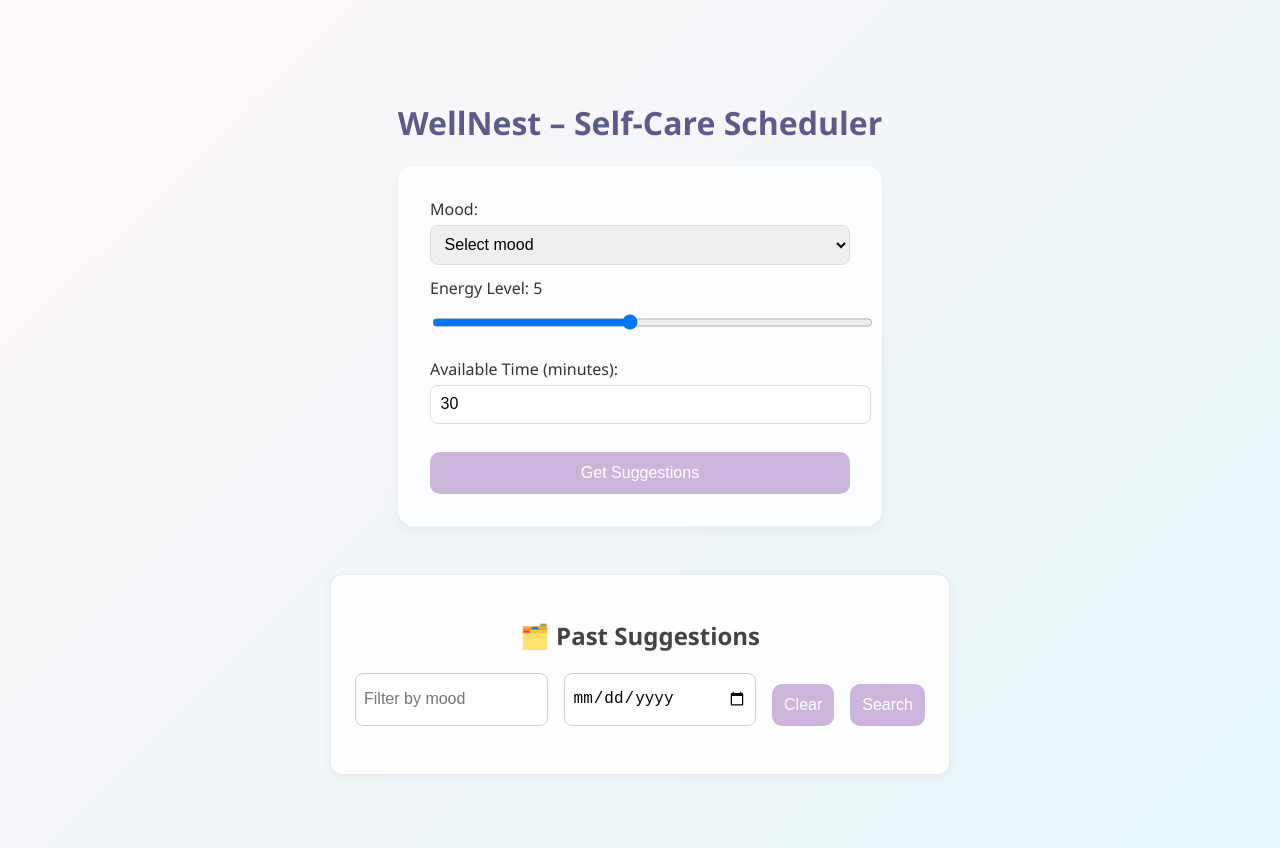
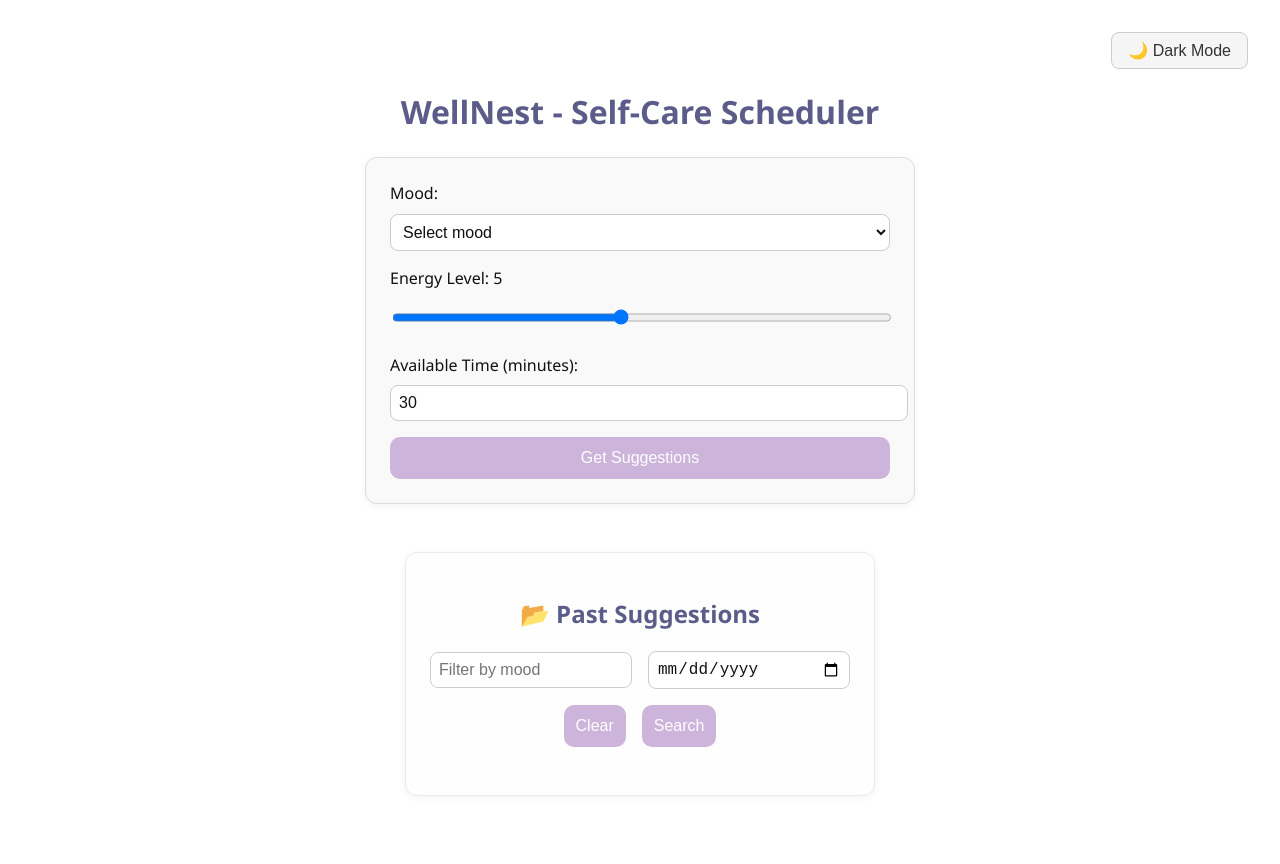
Before and after one commit to saniyajadhav12/WellNest, a React (Vite) app in the folder client/: page / in a window 1280 px wide. Built offline with nearby package versions, Linux system fonts and the light colour scheme.

Commit message:
dark theme logic

```diff
--- a/client/src/components/InputForm.tsx
+++ b/client/src/components/InputForm.tsx
@@ -3,9 +3,10 @@ import axios from 'axios';
 
 interface Props {
   onSuggestionsReceived: (suggestions: string[]) => void;
+  theme: "light" | "dark";
 }
 
-const InputForm: React.FC<Props> = ({ onSuggestionsReceived }) => {
+const InputForm: React.FC<Props> = ({ onSuggestionsReceived, theme }) => {
   const [mood, setMood] = useState('');
   const [energy, setEnergy] = useState(5);
   const [time, setTime] = useState(30);
@@ -28,11 +29,43 @@ const InputForm: React.FC<Props> = ({ onSuggestionsReceived }) => {
     }
   };
 
+  const cardStyle = {
+    backgroundColor: theme === "dark" ? "#1e1e1e" : "#f9f9f9",
+    color: theme === "dark" ? "#f1f1f1" : "#111",
+    border: `1px solid ${theme === "dark" ? "#333" : "#ddd"}`,
+    borderRadius: "12px",
+    padding: "1.5rem",
+    boxShadow: theme === "dark" ? "0 2px 8px rgba(255,255,255,0.05)" : "0 2px 8px rgba(0,0,0,0.05)",
+    maxWidth: "500px",
+    margin: "0 auto",
+  };
+
+  const inputStyle = {
+    backgroundColor: theme === "dark" ? "#2a2a2a" : "#fff",
+    color: theme === "dark" ? "#f1f1f1" : "#111",
+    border: `1px solid ${theme === "dark" ? "#444" : "#ccc"}`,
+    padding: "0.5rem",
+    borderRadius: "8px",
+    width: "100%",
+  };
+
+  const labelStyle = {
+    display: "flex",
+    flexDirection: "column" as const,
+    gap: "0.3rem",
+  };
+
   return (
-    <form onSubmit={handleSubmit} style={{ display: 'flex', flexDirection: 'column', gap: '12px' }}>
-      <label>
+    <form onSubmit={handleSubmit} style={cardStyle}>
+      <div style={{ display: 'flex', flexDirection: 'column', gap: '1rem' }}>
+        <label style={labelStyle}>
           Mood:
-        <select value={mood} onChange={(e) => setMood(e.target.value)} required>
+          <select
+            value={mood}
+            onChange={(e) => setMood(e.target.value)}
+            required
+            style={inputStyle}
+          >
             <option value="">Select mood</option>
             <option value="happy">Happy</option>
             <option value="tired">Tired</option>
@@ -41,7 +74,7 @@ const InputForm: React.FC<Props> = ({ onSuggestionsReceived }) => {
           </select>
         </label>
 
-      <label>
+        <label style={labelStyle}>
           Energy Level: {energy}
           <input
             type="range"
@@ -49,10 +82,16 @@ const InputForm: React.FC<Props> = ({ onSuggestionsReceived }) => {
             max={10}
             value={energy}
             onChange={(e) => setEnergy(Number(e.target.value))}
+            style={{
+              width: "100%",
+              boxSizing: "border-box",
+              marginTop: "0.3rem",
+              paddingRight: "0px",
+            }}
           />
         </label>
 
-      <label>
+        <label style={labelStyle}>
           Available Time (minutes):
           <input
             type="number"
@@ -61,10 +100,27 @@ const InputForm: React.FC<Props> = ({ onSuggestionsReceived }) => {
             value={time}
             onChange={(e) => setTime(Number(e.target.value))}
             required
+            style={inputStyle}
           />
         </label>
 
-      <button type="submit">Get Suggestions</button>
+        <button
+          type="submit"
+          className="btn"
+          // style={{
+          //   padding: "0.75rem",
+          //   borderRadius: "8px",
+          //   border: "none",
+          //   backgroundColor: theme === "dark" ? "#444" : "#333",
+          //   color: "#fff",
+          //   fontWeight: "bold",
+          //   cursor: "pointer",
+          //   transition: "background 0.3s ease",
+          // }}
+        >
+          Get Suggestions
+        </button>
+      </div>
     </form>
   );
 };
--- a/client/src/components/PastSuggestions.tsx
+++ b/client/src/components/PastSuggestions.tsx
@@ -11,25 +11,21 @@ type Suggestion = {
   created_at: string;
 };
 
-const PastSuggestions: React.FC = () => {
+const PastSuggestions: React.FC<{ theme: "light" | "dark" }> = ({ theme }) => {
   const [data, setData] = useState<Suggestion[]>([]);
   const [mood, setMood] = useState("");
   const [date, setDate] = useState("");
   const [loading, setLoading] = useState(false);
   const [page, setPage] = useState(1);
-  const limit = 5; // Number of entries per page
+  const limit = 5;
   const offset = (page - 1) * limit;
 
   const fetchSuggestions = async () => {
     if (!mood && !date) return;
 
-    setLoading(true); // show loading text or spinner
+    setLoading(true);
 
     try {
-      const params: any = {};
-      if (mood) params.mood = mood;
-      if (date) params.date = date;
-
       const res = await axios.get<{ results: Suggestion[] }>(
         "http://localhost:8000/suggestions",
         {
@@ -43,7 +39,6 @@ const PastSuggestions: React.FC = () => {
       );
 
       setData(res.data.results || []);
-
       if (res.data.results?.length === 0) {
         toast.info("No suggestions found for the selected filters.");
       }
@@ -51,7 +46,7 @@ const PastSuggestions: React.FC = () => {
       console.error("Error fetching suggestions:", err);
       toast.error("Something went wrong while fetching suggestions.");
     } finally {
-      setLoading(false); // hide loading text or spinner
+      setLoading(false);
     }
   };
 
@@ -68,21 +63,54 @@ const PastSuggestions: React.FC = () => {
     }
   }, [page]);
 
+  const cardStyle = {
+    border: `1px solid ${theme === "dark" ? "#444" : "#ddd"}`,
+    borderRadius: "10px",
+    padding: "1rem",
+    backgroundColor: theme === "dark" ? "#2a2a2a" : "#fafafa",
+    color: theme === "dark" ? "#f1f1f1" : "#111",
+    boxShadow: theme === "dark"
+      ? "0 1px 4px rgba(255,255,255,0.05)"
+      : "0 1px 4px rgba(0,0,0,0.03)",
+  };
+
+  const inputStyle = {
+    padding: "0.5rem",
+    borderRadius: "8px",
+    border: `1px solid ${theme === "dark" ? "#555" : "#ccc"}`,
+    backgroundColor: theme === "dark" ? "#1a1a1a" : "#fff",
+    color: theme === "dark" ? "#f1f1f1" : "#111",
+    flex: "1 1 150px",
+  };
+
+  const buttonStyle = {
+    padding: "0.5rem 1rem",
+    borderRadius: "8px",
+    border: "none",
+    backgroundColor: theme === "dark" ? "#444" : "#333",
+    color: "#fff",
+    cursor: "pointer",
+  };
+
   return (
     <div
       className="fade-in"
       style={{
         marginTop: "3rem",
         padding: "1.5rem",
-        backgroundColor: "#fefeff",
+        backgroundColor: theme === "dark" ? "#1e1e1e" : "#fefeff",
         borderRadius: "12px",
-        boxShadow: "0 2px 8px rgba(0,0,0,0.05)",
-        border: "1px solid #eaeaea",
+        boxShadow: theme === "dark"
+          ? "0 2px 8px rgba(255,255,255,0.03)"
+          : "0 2px 8px rgba(0,0,0,0.05)",
+        border: `1px solid ${theme === "dark" ? "#333" : "#eaeaea"}`,
+        color: theme === "dark" ? "#f1f1f1" : "#111",
+        maxWidth: "420px",
+        marginLeft: "auto",
+        marginRight: "auto",
       }}
     >
-      <h2 style={{ marginBottom: "1rem", color: "#444" }}>
-        🗂️ Past Suggestions
-      </h2>
+      <h2 style={{ marginBottom: "1rem" }}>📂 Past Suggestions</h2>
 
       <div
         style={{
@@ -90,6 +118,8 @@ const PastSuggestions: React.FC = () => {
           flexWrap: "wrap",
           gap: "1rem",
           marginBottom: "1.5rem",
+          justifyContent: "center",
+          alignItems: "center",
         }}
       >
         <input
@@ -97,78 +127,51 @@ const PastSuggestions: React.FC = () => {
           placeholder="Filter by mood"
           value={mood}
           onChange={(e) => setMood(e.target.value)}
-          style={{
-            padding: "0.5rem",
-            borderRadius: "8px",
-            border: "1px solid #ccc",
-            flex: "1 1 150px",
-          }}
+          style={inputStyle}
         />
 
         <input
           type="date"
-          value={date === "today" ? "" : date}
+          value={date}
           onChange={(e) => setDate(e.target.value)}
-          style={{
-            padding: "0.5rem",
-            borderRadius: "8px",
-            border: "1px solid #ccc",
-            flex: "1 1 150px",
-          }}
+          style={inputStyle}
         />
-        <button onClick={handleClear}>Clear</button>
+
+        <button
+          onClick={handleClear}
+          // style={buttonStyle}
+          className="btn"
+        >
+          Clear
+        </button>
         <button
           onClick={() => {
-            setPage(1); // reset to first page on new search
+            setPage(1);
             fetchSuggestions();
           }}
+          // style={buttonStyle}
+          className="btn"
         >
           Search
         </button>
       </div>
 
       {loading && (
-        <p style={{ fontStyle: "italic", color: "#888", marginBottom: "1rem" }}>
+        <p style={{ fontStyle: "italic", color: theme === "dark" ? "#ccc" : "#888" }}>
           Loading suggestions...
         </p>
       )}
 
-      {/* Fallback Messages */}
-      {/* {!mood && !date && data.length === 0 ? (
-        <p style={{ fontStyle: "italic", color: "#888" }}>
-          Use the filters above to view past suggestions.
-        </p>
-      ) : !data.length ? (
-        <p style={{ fontStyle: "italic", color: "#888" }}>
-          No suggestions found for the selected filters.
-        </p>
-      ) : ( */}
       <div style={{ display: "grid", gap: "1rem" }}>
         {data.map((item) => (
-          <div
-            key={item.id}
-            className="fade-in"
-            style={{
-              border: "1px solid #ddd",
-              borderRadius: "10px",
-              padding: "1rem",
-              backgroundColor: "#fafafa",
-              boxShadow: "0 1px 4px rgba(0,0,0,0.03)",
-            }}
-          >
-            <div
-              style={{
-                fontWeight: "bold",
-                marginBottom: "0.25rem",
-                color: "#333",
-              }}
-            >
+          <div key={item.id} className="fade-in" style={cardStyle}>
+            <div style={{ fontWeight: "bold", marginBottom: "0.25rem" }}>
               {item.mood} • Energy: {item.energy} • Time: {item.time} min
             </div>
             <div
               style={{
                 fontSize: "0.85rem",
-                color: "#777",
+                color: theme === "dark" ? "#bbb" : "#777",
                 marginBottom: "0.5rem",
               }}
             >
@@ -178,7 +181,7 @@ const PastSuggestions: React.FC = () => {
           </div>
         ))}
       </div>
-      {/* )} */}
+
       {data.length > 0 && (
         <div
           style={{
@@ -190,14 +193,28 @@ const PastSuggestions: React.FC = () => {
         >
           <button
             onClick={() => setPage((prev) => Math.max(prev - 1, 1))}
+            className="btn"
             disabled={page === 1}
+            // style={{
+            //   ...buttonStyle,
+            //   opacity: page === 1 ? 0.5 : 1,
+            //   cursor: page === 1 ? "not-allowed" : "pointer",
+            // }}
           >
             ⬅️ Previous
           </button>
-          <span>Page {page}</span>
+
+          <span style={{ fontWeight: "bold", fontSize: "1rem", alignContent: "center", justifyContent: "center" }}>Page {page}</span>
+
           <button
             onClick={() => setPage((prev) => prev + 1)}
             disabled={data.length < limit}
+            className="btn"
+            // style={{
+            //   ...buttonStyle,
+            //   opacity: data.length < limit ? 0.5 : 1,
+            //   cursor: data.length < limit ? "not-allowed" : "pointer",
+            // }}
           >
             Next ➡️
           </button>
--- a/client/src/components/Suggestions.tsx
+++ b/client/src/components/Suggestions.tsx
@@ -1,44 +1,45 @@
-// import React from 'react';
-
-// interface Props {
-//   suggestions: string[];
-// }
-
-// const Suggestions: React.FC<Props> = ({ suggestions }) => {
-//   if (suggestions.length === 0) return null;
-
-//   return (
-//     <div style={{ marginTop: '1.5rem' }}>
-//       <h2>🧘 Your Self-Care Suggestions</h2>
-//       <ul style={{ listStyle: 'disc', paddingLeft: '1.5rem' }}>
-//         {suggestions.map((item, index) => (
-//           <li key={index} style={{ marginBottom: '0.5rem' }}>
-//             {item}
-//           </li>
-//         ))}
-//       </ul>
-//     </div>
-//   );
-// };
-
-// export default Suggestions;
-
-
 import React from 'react';
 
 interface Props {
   suggestions: string[];
+  theme: "light" | "dark";
 }
 
-const Suggestions: React.FC<Props> = ({ suggestions }) => {
+const Suggestions: React.FC<Props> = ({ suggestions, theme }) => {
   if (suggestions.length === 0) return null;
 
+  const containerStyle = {
+    marginTop: '2rem',
+    padding: '1.5rem',
+    borderRadius: '12px',
+    backgroundColor: theme === 'dark' ? '#1e1e1e' : '#f9f9f9',
+    color: theme === 'dark' ? '#f9f9f9' : '#111',
+    border: `1px solid ${theme === 'dark' ? '#333' : '#ddd'}`,
+    maxWidth: '700px',
+    marginInline: 'auto',
+  };
+
+  const listItemStyle = {
+    padding: '0.75rem 1rem',
+    backgroundColor: theme === 'dark' ? '#2a2a2a' : '#fff',
+    color: theme === 'dark' ? '#ffffff' : '#111',
+    borderRadius: '10px',
+    marginBottom: '0.75rem',
+    fontSize: '1rem',
+    display: 'flex',
+    alignItems: 'center',
+    gap: '0.5rem',
+    boxShadow: theme === 'dark' ? '0 1px 4px rgba(255,255,255,0.05)' : '0 1px 4px rgba(0,0,0,0.05)',
+  };
+
   return (
-    <div style={{ marginTop: '2rem' }}>
-      <h2>Wellness Suggestions</h2>
-      <ul>
+    <div style={containerStyle}>
+      <h2 style={{ marginBottom: '1rem', textAlign: 'center', fontSize: '1.4rem' }}>
+        🧘 Wellness Suggestions
+      </h2>
+      <ul style={{ listStyle: 'none', padding: 0 }}>
         {suggestions.map((item, index) => (
-          <li key={index} style={{ padding: '6px 0' }}>
+          <li key={index} style={listItemStyle}>
             🌿 {item}
           </li>
         ))}
--- /dev/null
+++ b/client/src/context/ThemeContext.tsx
@@ -0,0 +1,35 @@
+import React, { createContext, useContext, useState, useEffect } from "react";
+
+type Theme = "light" | "dark";
+
+const ThemeContext = createContext<{
+  theme: Theme;
+  toggleTheme: () => void;
+}>({ theme: "light", toggleTheme: () => {} });
+
+export const ThemeProvider: React.FC<{ children: React.ReactNode }> = ({ children }) => {
+  const [theme, setTheme] = useState<Theme>("light");
+
+  useEffect(() => {
+    const saved = localStorage.getItem("theme") as Theme;
+    if (saved) setTheme(saved);
+  }, []);
+
+  const toggleTheme = () => {
+    const next = theme === "light" ? "dark" : "light";
+    setTheme(next);
+    localStorage.setItem("theme", next);
+  };
+
+  useEffect(() => {
+    document.body.className = theme; // apply class to body
+  }, [theme]);
+
+  return (
+    <ThemeContext.Provider value={{ theme, toggleTheme }}>
+      {children}
+    </ThemeContext.Provider>
+  );
+};
+
+export const useTheme = () => useContext(ThemeContext);
--- a/client/src/index.css
+++ b/client/src/index.css
@@ -1,16 +1,20 @@
-/* index.css */
-
-body {
+html, body {
   margin: 0;
   padding: 0;
+  height: 100%;
+  width: 100%;
   font-family: 'Segoe UI', sans-serif;
-  background: linear-gradient(135deg, #fef6f9, #e6f7fa); /* calming gradient */
+  transition: background-color 0.3s ease, color 0.3s ease;
+}
+
+body.light {
+  background: linear-gradient(135deg, #fef6f9, #e6f7fa);
   color: #333;
-  min-height: 100vh;
-  display: flex;
-  justify-content: center;
-  align-items: flex-start;
-  padding-top: 3rem;
+}
+
+body.dark {
+  background-color: #111;
+  color: #f1f1f1;
 }
 
 h1, h2 {
@@ -25,10 +29,11 @@ form {
   box-shadow: 0 4px 12px rgba(0, 0, 0, 0.06);
   width: 100%;
   max-width: 420px;
-  margin: 0 auto;
+  margin: 2rem auto;
   animation: fadeIn 0.8s ease-in;
 }
 
+/* Inputs */
 input, select {
   width: 100%;
   padding: 0.6rem;
@@ -36,25 +41,49 @@ input, select {
   border-radius: 8px;
   border: 1px solid #ddd;
   font-size: 1rem;
+  background-color: #fff;
+  color: #111;
 }
 
+body.dark input, body.dark select {
+  background-color: #1a1a1a;
+  color: #f1f1f1;
+  border: 1px solid #444;
+}
+
+/* Buttons */
 button {
-  background-color: #cdb4db;
-  color: white;
-  border: none;
   padding: 0.75rem;
   font-size: 1rem;
-  margin-top: 1rem;
+  /* margin-top: 1rem; */
   border-radius: 10px;
   cursor: pointer;
+  border: none;
   transition: background-color 0.3s ease, transform 0.2s ease;
 }
 
-button:hover {
-  background-color: #b295c9;
-  transform: translateY(-2px);
+body.light button {
+  background-color: #cdb4db;
+  color: white;
+  /* border: none; */
 }
 
+body.light button:hover {
+  background-color: #b295c9;
+  /* transform: translateY(-2px); */
+}
+
+body.dark button {
+  background-color: #444;
+  color: #f1f1f1;
+}
+
+body.dark button:hover {
+  background-color: #666;
+  /* transform: translateY(-2px); */
+}
+
+/* Suggestion cards */
 ul {
   padding: 0;
   list-style: none;
@@ -69,7 +98,12 @@ li {
   animation: fadeIn 0.5s ease-in;
 }
 
-/* ✨ Fade-in Animation */
+body.dark li {
+  background-color: #1a1a1a;
+  border: 1px solid #333;
+}
+
+/* Animations */
 @keyframes fadeIn {
   from {
     opacity: 0;
--- a/client/src/main.tsx
+++ b/client/src/main.tsx
@@ -3,11 +3,14 @@ import ReactDOM from 'react-dom/client';
 import App from './App';
 import './index.css';
 import { BrowserRouter } from 'react-router-dom';
+import { ThemeProvider } from './context/ThemeContext';
 
 ReactDOM.createRoot(document.getElementById('root')!).render(
   <React.StrictMode>
-    <BrowserRouter>
-      <App />
-    </BrowserRouter>
+    <ThemeProvider>
+      <BrowserRouter>
+        <App />
+      </BrowserRouter>
+    </ThemeProvider>
   </React.StrictMode>
 );
--- a/client/src/pages/Home.tsx
+++ b/client/src/pages/Home.tsx
@@ -2,16 +2,46 @@ import React, { useState } from 'react';
 import InputForm from '../components/InputForm';
 import Suggestions from '../components/Suggestions';
 import PastSuggestions from '../components/PastSuggestions';
+import { useTheme } from '../context/ThemeContext';
 
 const Home: React.FC = () => {
   const [suggestions, setSuggestions] = useState<string[]>([]);
+  const { theme, toggleTheme } = useTheme();
 
   return (
-    <div style={{ padding: '2rem' }}>
-      <h1>WellNest – Self-Care Scheduler</h1>
-      <InputForm onSuggestionsReceived={setSuggestions} />
-      <Suggestions suggestions={suggestions} />
-      <PastSuggestions />
+    <div
+      style={{
+        padding: '2rem',
+        minHeight: '100vh',
+        backgroundColor: theme === 'dark' ? '#111' : '#fff',
+        color: theme === 'dark' ? '#f1f1f1' : '#111',
+        transition: 'background-color 0.3s ease, color 0.3s ease',
+      }}
+    >
+      {/* Dark Mode Toggle Button */}
+      <div style={{ display: 'flex', justifyContent: 'flex-end', marginBottom: '1rem' }}>
+        <button
+          onClick={toggleTheme}
+          style={{
+            padding: '0.5rem 1rem',
+            borderRadius: '8px',
+            border: '1px solid #ccc',
+            backgroundColor: theme === 'dark' ? '#222' : '#f5f5f5',
+            color: theme === 'dark' ? '#f1f1f1' : '#333',
+            cursor: 'pointer',
+          }}
+        >
+          {theme === 'dark' ? '🌞 Light Mode' : '🌙 Dark Mode'}
+        </button>
+      </div>
+
+      <h1 style={{ textAlign: 'center', marginBottom: '1.5rem' }}>
+        WellNest - Self-Care Scheduler
+      </h1>
+
+      <InputForm onSuggestionsReceived={setSuggestions} theme={theme} />
+      <Suggestions suggestions={suggestions} theme={theme} />
+      <PastSuggestions theme={theme} />
     </div>
   );
 };
```
Also changed, not shown: 1 other file (tests, documents, lock files or other folders). Lines whose indentation alone changed are shown as unchanged.
